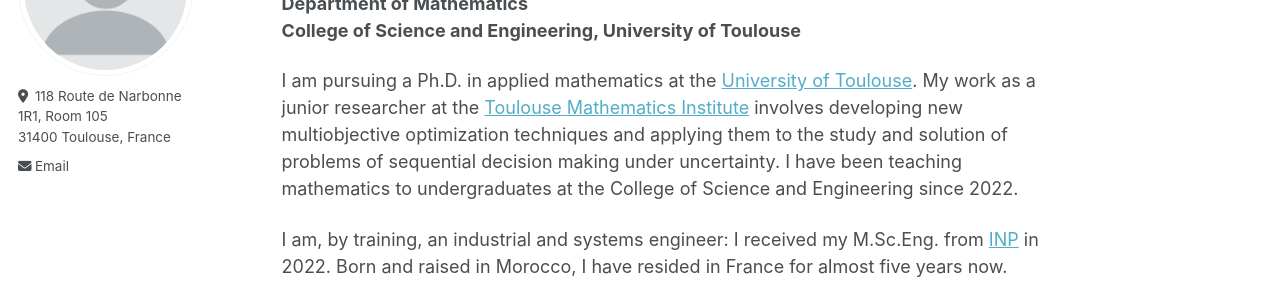
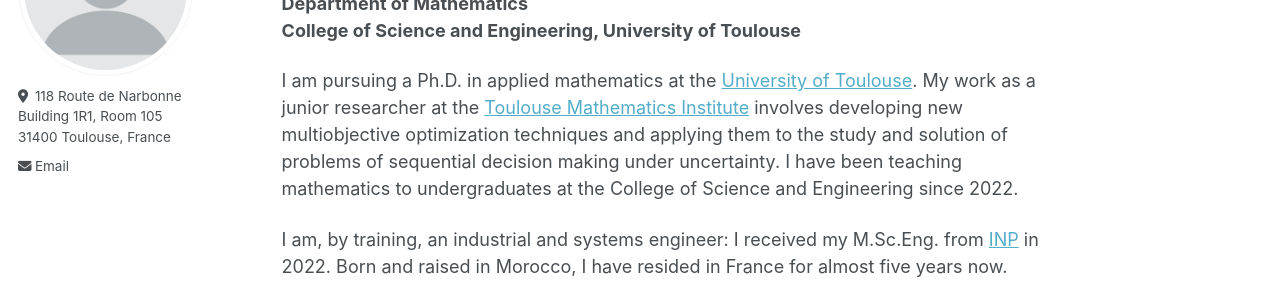
Before and after one commit to anmifrani/anmifrani.github.io, a Jekyll site: the page built from _pages/about.md, in a window 1280 px wide. Shown: the part 205-505 px from the top of the page. Built offline with Jekyll 4.4.1, drawn with Linux system fonts in a browser that asks for light colours.

Commit message:
Update _config.yml

```diff
--- a/_config.yml
+++ b/_config.yml
@@ -25,7 +25,7 @@ author:
   name             : #"Anas Mifrani"
   pronouns         : # example: "she/her"
   bio              : #"Ph.D. Candidate"
-  location         : 118 Route de Narbonne <br> 1R1, Room 105 <br> 31400 Toulouse, France
+  location         : 118 Route de Narbonne <br> Building 1R1, Room 105 <br> 31400 Toulouse, France
   employer         : #"University of Toulouse"
   uri              : # URL
   email            : "anas.mifrani@math.univ-toulouse.fr"
```
